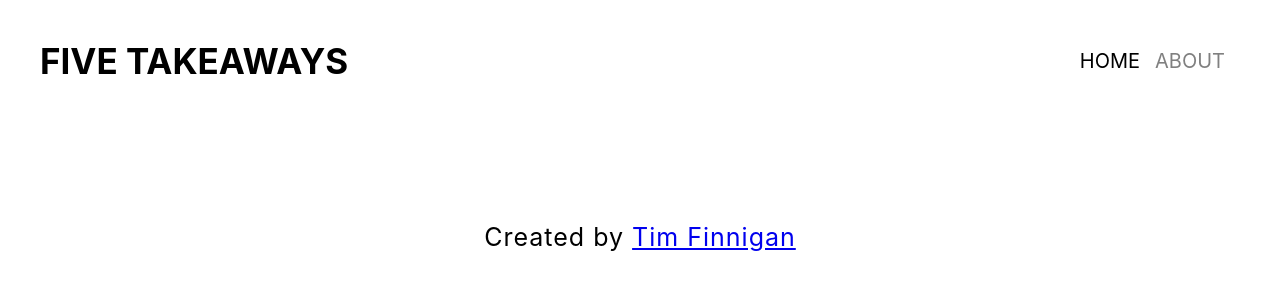
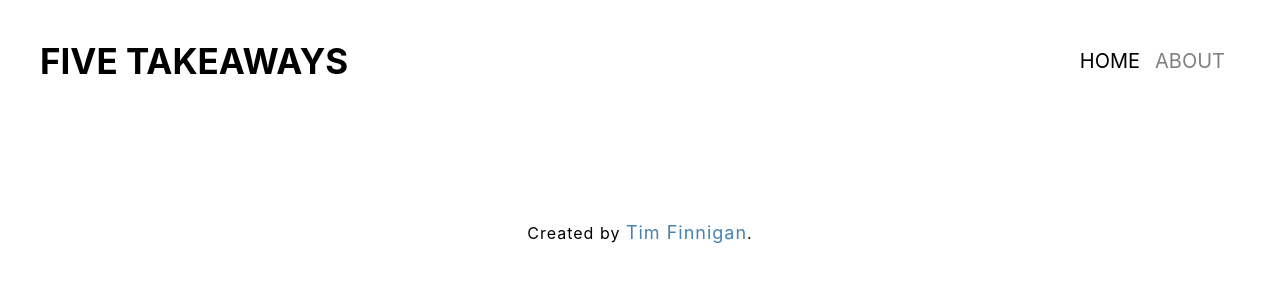
Before and after one commit to TimFinnigan/five-takeaways, a React (Create React App) app: page /about in a window 1280 px wide. Shown: the top 300 px of the page. Built offline with nearby package versions, Linux system fonts and the light colour scheme.

Commit message:
update about link styling

```diff
--- a/src/components/About/About.css
+++ b/src/components/About/About.css
@@ -1,6 +1,11 @@
 .about {
-  text-align: center;
-  margin: 100px;
-  font-size: 25px;
-  letter-spacing: 1px;
+	text-align: center;
+	margin: 100px;
+	letter-spacing: 1px;
 }
+
+.about a {
+	font-size: 18px;
+	color: steelblue;
+	text-decoration: none;
+}
--- a/src/components/About/About.js
+++ b/src/components/About/About.js
@@ -7,7 +7,7 @@ const About = () => {
 	return (
 		<>
 			<Header />
-      <div class='about'>
+			<div className='about'>
 				Created by{' '}
 				<a
 					href='http://timfinnigan.com'
@@ -16,6 +16,7 @@ const About = () => {
 				>
 					Tim Finnigan
 				</a>
+				.
 			</div>
 		</>
 	);
```
Lines whose indentation alone changed are shown as unchanged.
